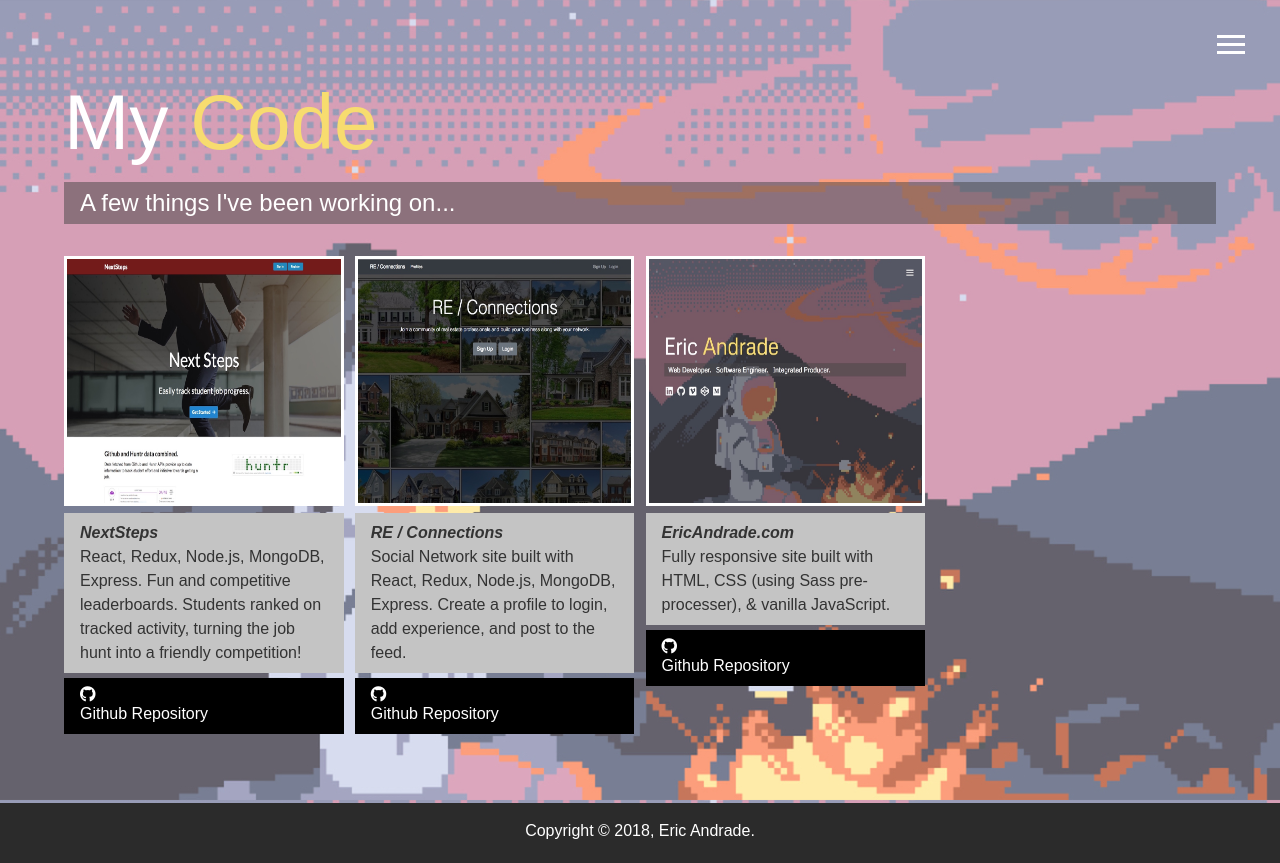
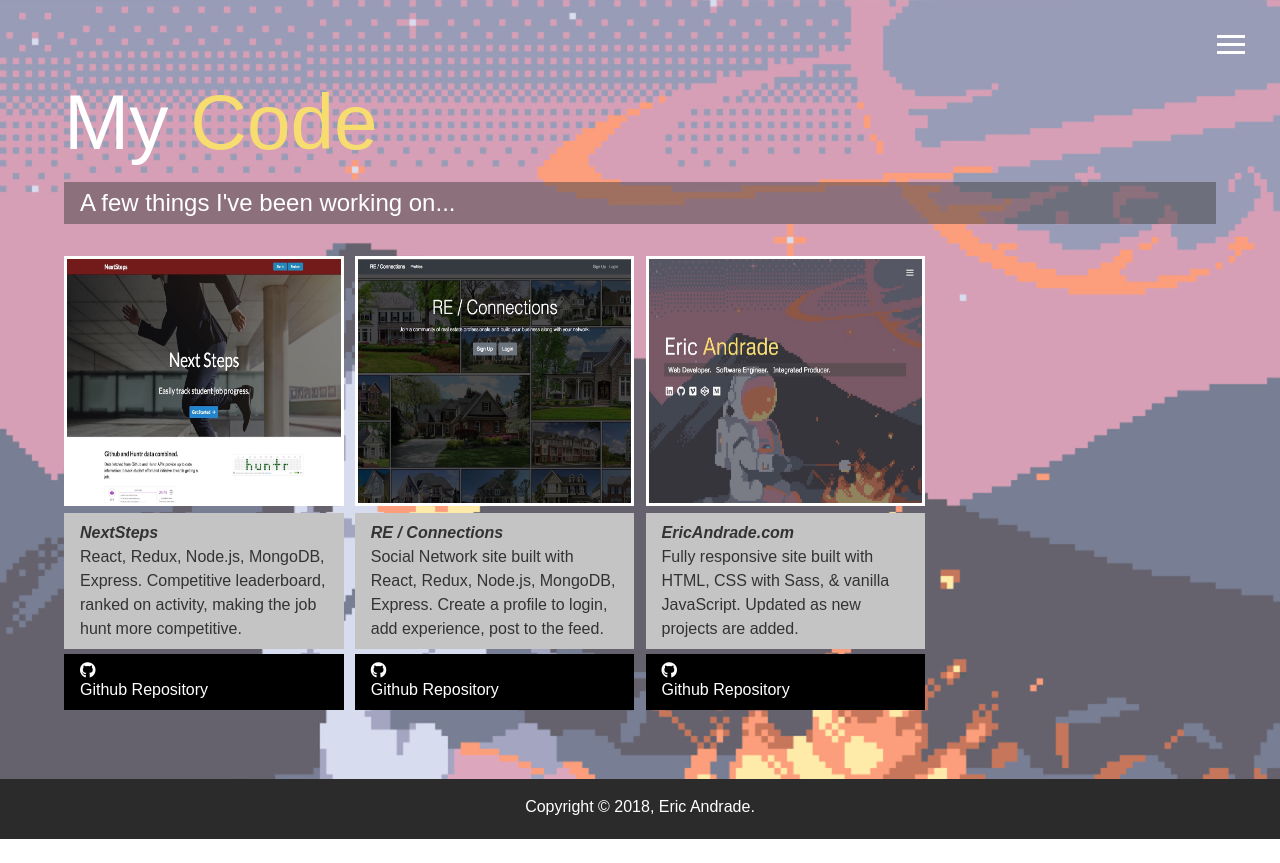
Before and after one commit to buddhaplex/eric-andrade, a website: page dist/code.html in a window 1280 px wide. After the commit the page ends 839 px from the top, so only its background shows below. Drawn offline with Linux system fonts and the light colour scheme; a web font is replaced by a local one.

Commit message:
tweaked copy on projects page.

```diff
--- a/dist/code.html
+++ b/dist/code.html
@@ -74,8 +74,7 @@
           <strong>
             <i>NextSteps</i>
           </strong>
-          React, Redux, Node.js, MongoDB, Express. Fun and competitive leaderboards. Students ranked on tracked activity, turning the
-          job hunt into a friendly competition!
+          React, Redux, Node.js, MongoDB, Express. Competitive leaderboard, ranked on activity, making the job hunt more competitive.
         </a>
         <a href="https://github.com/Lambda-School-Labs/CS9-LambdaNextLeaderboard" class="btn-dark" target="top">
           <i class="fab fa-github"></i>Github Repository
@@ -90,8 +89,8 @@
           <strong>
             <i>RE / Connections</i>
           </strong>
-          Social Network site built with React, Redux, Node.js, MongoDB, Express. Create a profile to login, add experience, and post
-          to the feed.
+          Social Network site built with React, Redux, Node.js, MongoDB, Express. Create a profile to login, add experience, post to
+          the feed.
         </a>
         <a href="https://github.com/buddhaplex/re_connections" class="btn-dark" target="top">
           <i class="fab fa-github"></i>Github Repository
@@ -106,7 +105,7 @@
           <strong>
             <i>EricAndrade.com</i>
           </strong>
-          Fully responsive site built with HTML, CSS (using Sass pre-processer), & vanilla JavaScript.
+          Fully responsive site built with HTML, CSS with Sass, & vanilla JavaScript. Updated as new projects are added.
         </a>
         <a href="https://github.com/buddhaplex/eric-andrade" class="btn-dark" target="top">
           <i class="fab fa-github"></i>Github Repository
```
